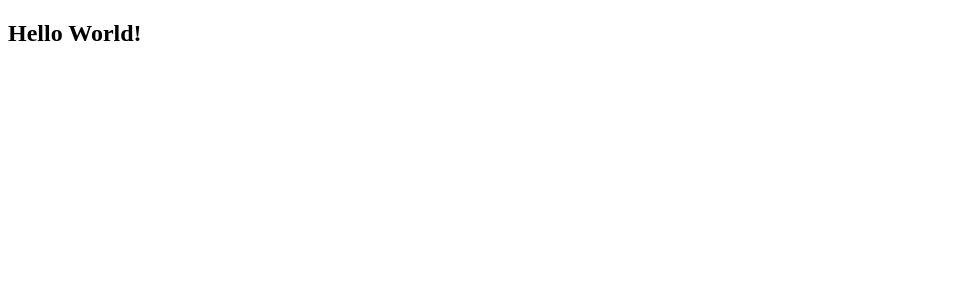
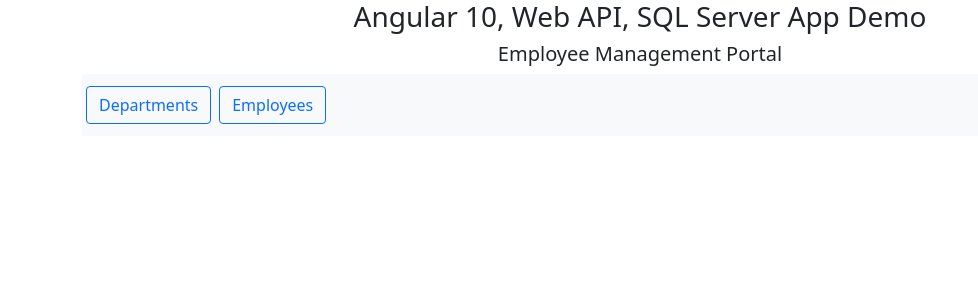
Before and after one commit to Flaviohmm/angular10-API, an Angular app: page / in a window 1280 px wide. Shown: the top 300 px of the page, without its empty margins (0-978 px from the left). Built offline with nearby package versions, Linux system fonts and the light colour scheme.

Commit message:
Add Bootstrap and Navigation Menu using Bootstrap

```diff
--- a/src/app/app.component.html
+++ b/src/app/app.component.html
@@ -1,5 +1,18 @@
+<div class="container">
+  <h3 class="d-flex justify-content-center">Angular 10, Web API, SQL Server App Demo</h3>
+  <h5 class="d-flex justify-content-center">Employee Management Portal</h5>
 
+  <nav class="navbar navbar-expand-sm bg-light navbar-dark">
+    <ul class="navbar-nav">
+      <li class="nav-item">
+        <button routerLink="department" class="m-1 btn btn-light btn-outline-primary" Button>Departments</button>
+      </li>
 
-<h2>Hello World!</h2>
+      <li class="nav-item">
+        <button routerLink="employee" class="m-1 btn btn-light btn-outline-primary" Button>Employees</button>
+      </li>
+    </ul>
+  </nav>
 
-<router-outlet></router-outlet>
+  <router-outlet></router-outlet>
+</div>
--- a/src/index.html
+++ b/src/index.html
@@ -1,6 +1,7 @@
 <!doctype html>
 <html lang="en">
 <head>
+  <link href="https://cdn.jsdelivr.net/npm/bootstrap@5.1.3/dist/css/bootstrap.min.css" rel="stylesheet" integrity="sha384-1BmE4kWBq78iYhFldvKuhfTAU6auU8tT94WrHftjDbrCEXSU1oBoqyl2QvZ6jIW3" crossorigin="anonymous">
   <meta charset="utf-8">
   <title>Angular10</title>
   <base href="/">
@@ -9,5 +10,8 @@
 </head>
 <body>
   <app-root></app-root>
+  <script src="https://cdn.jsdelivr.net/npm/bootstrap@5.1.3/dist/js/bootstrap.bundle.min.js" integrity="sha384-ka7Sk0Gln4gmtz2MlQnikT1wXgYsOg+OMhuP+IlRH9sENBO0LRn5q+8nbTov4+1p" crossorigin="anonymous"></script>
+  <script src="https://cdn.jsdelivr.net/npm/@popperjs/core@2.10.2/dist/umd/popper.min.js" integrity="sha384-7+zCNj/IqJ95wo16oMtfsKbZ9ccEh31eOz1HGyDuCQ6wgnyJNSYdrPa03rtR1zdB" crossorigin="anonymous"></script>
+  <script src="https://cdn.jsdelivr.net/npm/bootstrap@5.1.3/dist/js/bootstrap.min.js" integrity="sha384-QJHtvGhmr9XOIpI6YVutG+2QOK9T+ZnN4kzFN1RtK3zEFEIsxhlmWl5/YESvpZ13" crossorigin="anonymous"></script>
 </body>
 </html>
```
